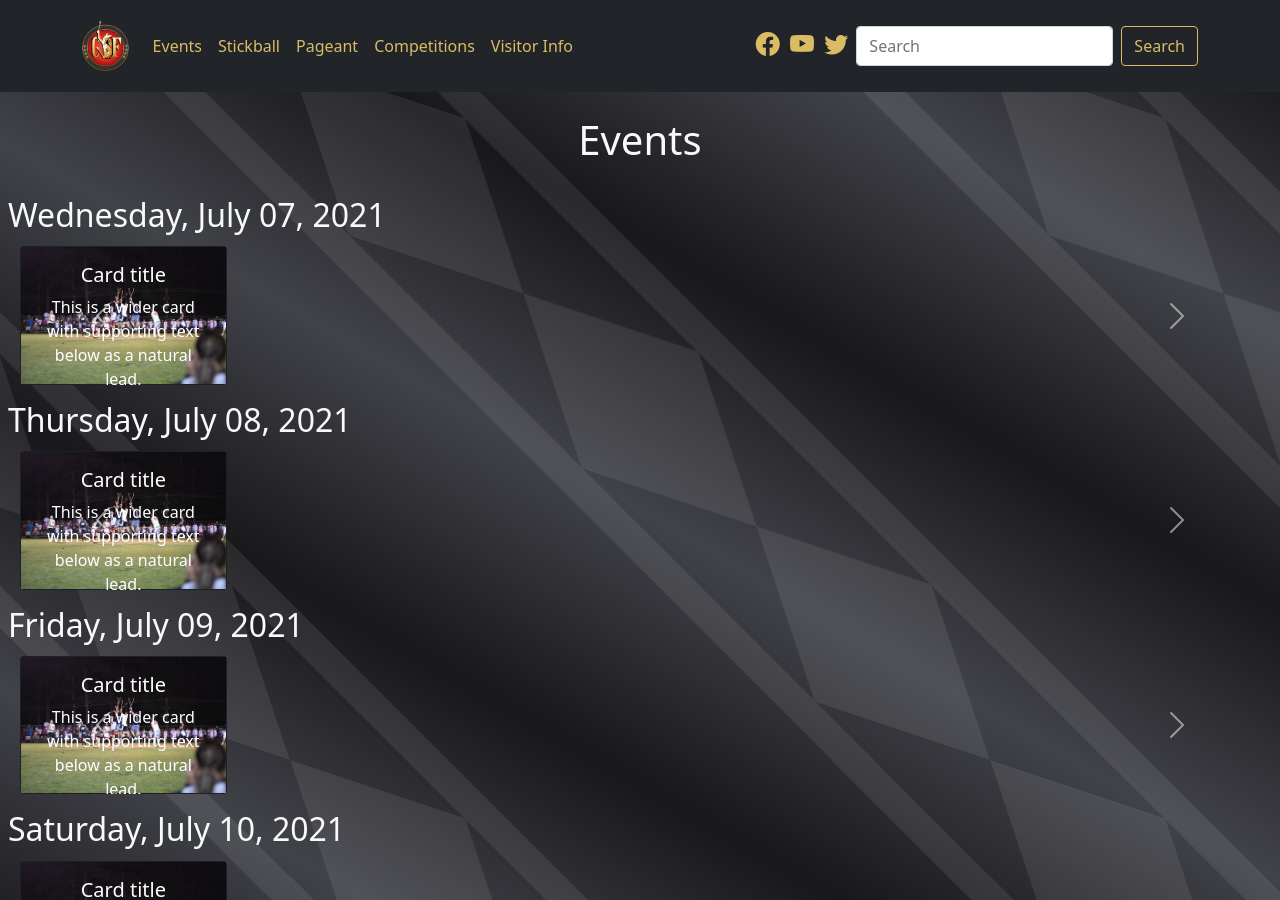
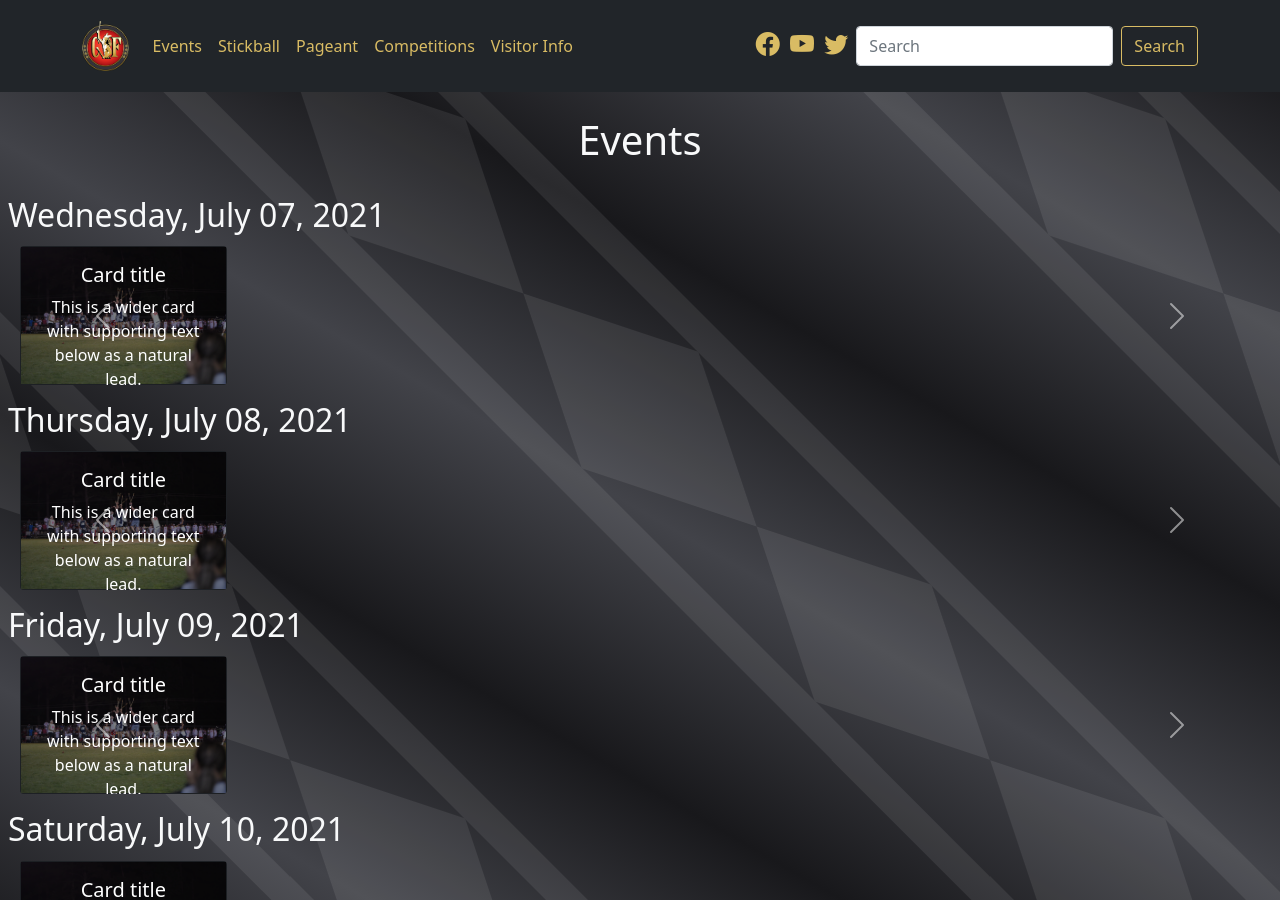
Before and after one commit to smattera/smattera.github.io, a Jekyll site: the page built from events/index.md, in a window 1280 px wide and 900 px high. Built offline with Jekyll 4.4.1, drawn with Linux system fonts in a browser that asks for light colours; nearby versions of some CDN libraries.

Commit message:
Update event-card.html

```diff
--- a/_includes/event-card.html
+++ b/_includes/event-card.html
@@ -1,8 +1,8 @@
 <div class="carousel-item carousel-event-item {{ include.class }}">
   <div class="col-sm-6 col-md-3 col-lg-2">
     <div class="card bg-dark text-white">
-      <img src="{{ include.file }}" alt="{{ include.alt }}" class="img-fluid">
-      <div class="card-img-overlay">
+      <img src="{{ include.file }}" alt="{{ include.alt }}" class="img-fluid" style="filter: brightness(50%);">
+      <div class="card-img-overlay align-self-end">
         <h5 class="card-title">Card title</h5>
         <p class="card-text">This is a wider card with supporting text below as a natural lead.</p>
       </div>
```
